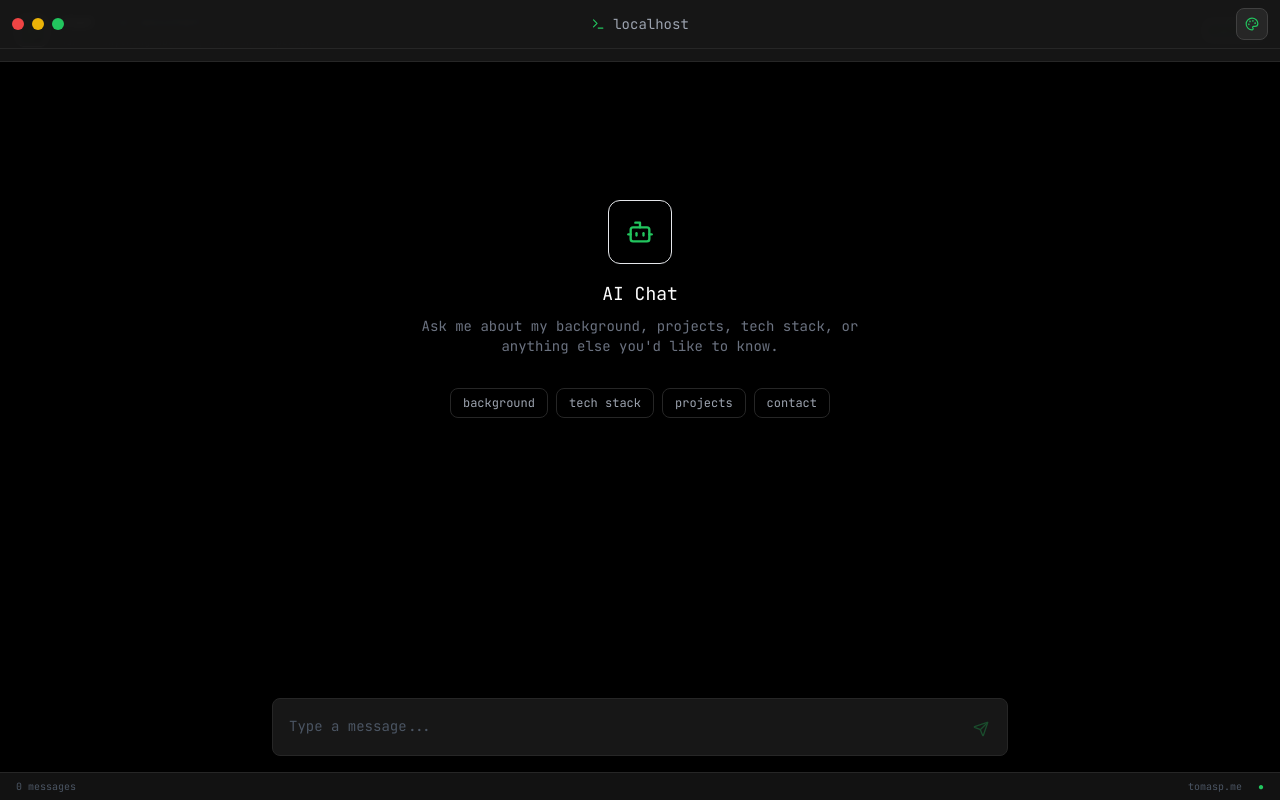
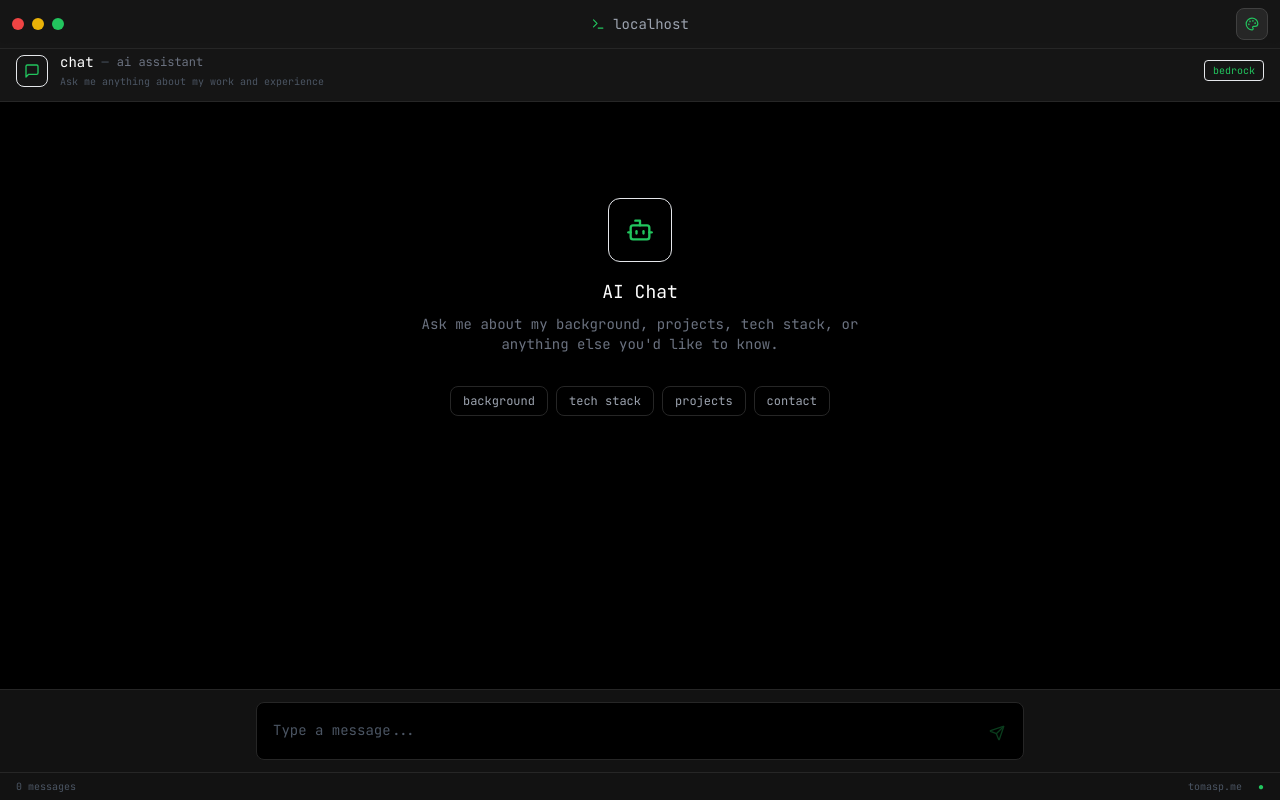
Before and after one commit to TomasPalsson/TerminalWebsite, a React (Vite) app: page /chat in a window 1280 px wide. Built offline with nearby package versions, Linux system fonts and the light colour scheme; a web font is replaced by a local one.

Commit message:
fix(chat): use flex layout instead of fixed positioning

```diff
--- a/src/screens/ChatMe.tsx
+++ b/src/screens/ChatMe.tsx
@@ -222,9 +222,9 @@ export default function ChatMe() {
   const messageCount = messages.length
 
   return (
-    <div className="flex flex-col h-screen bg-black text-white">
+    <div className="flex flex-col h-[calc(100vh-40px)] bg-black text-white">
       {/* Header */}
-      <div className="fixed top-0 inset-x-0 z-10 flex items-center justify-between px-4 py-3 bg-neutral-900/95 backdrop-blur-sm border-b border-neutral-800">
+      <div className="flex items-center justify-between px-4 py-3 bg-neutral-900/95 border-b border-neutral-800">
         <div className="flex items-center gap-3">
           <div className="flex items-center justify-center w-8 h-8 rounded-lg bg-terminal/10 border border-terminal/30">
             <MessageSquare size={16} className="text-terminal" />
@@ -250,7 +250,7 @@ export default function ChatMe() {
       {/* Messages */}
       <div
         ref={scrollRef}
-        className="flex-1 min-h-0 overflow-y-auto px-4 pt-20 pb-32"
+        className="flex-1 min-h-0 overflow-y-auto px-4 pt-4 pb-4"
         style={{ scrollbarWidth: 'thin', scrollbarColor: '#22c55e20 transparent' }}
       >
         <div className="max-w-3xl mx-auto">
@@ -380,16 +380,15 @@ export default function ChatMe() {
       </div>
 
       {/* Input Area */}
-      <div className="fixed inset-x-0 bottom-0">
-        <div className="bg-gradient-to-t from-black via-black to-transparent pt-8">
-          <div className="max-w-3xl mx-auto px-4 pb-4">
+      <div className="px-4 py-3 bg-neutral-900/80 border-t border-neutral-800">
+        <div className="max-w-3xl mx-auto">
           <form
             onSubmit={(e: FormEvent) => {
               e.preventDefault()
               send()
             }}
           >
-              <div className="flex items-end gap-2 p-2 rounded-lg bg-neutral-900 border border-neutral-800 focus-within:border-terminal/50 transition">
+            <div className="flex items-end gap-2 p-2 rounded-lg bg-black border border-neutral-800 focus-within:border-terminal/50 transition">
               <textarea
                 ref={inputRef}
                 value={input}
@@ -434,6 +433,5 @@ export default function ChatMe() {
         </div>
       </div>
     </div>
-    </div>
   )
 }
```
Lines whose indentation alone changed are shown as unchanged.
